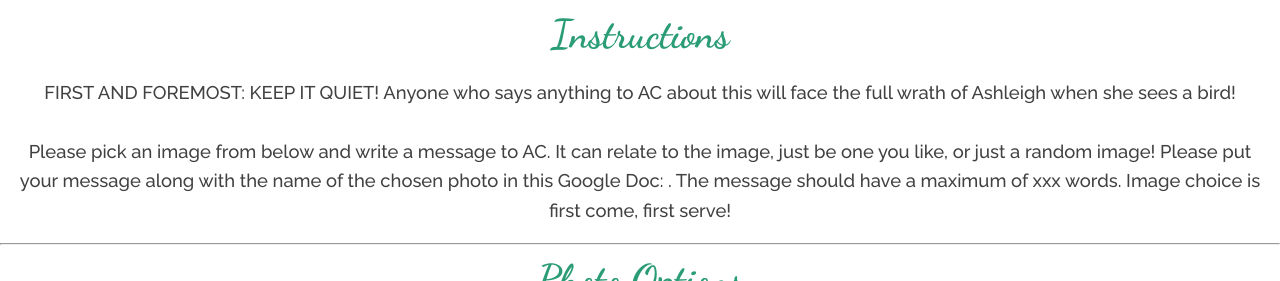
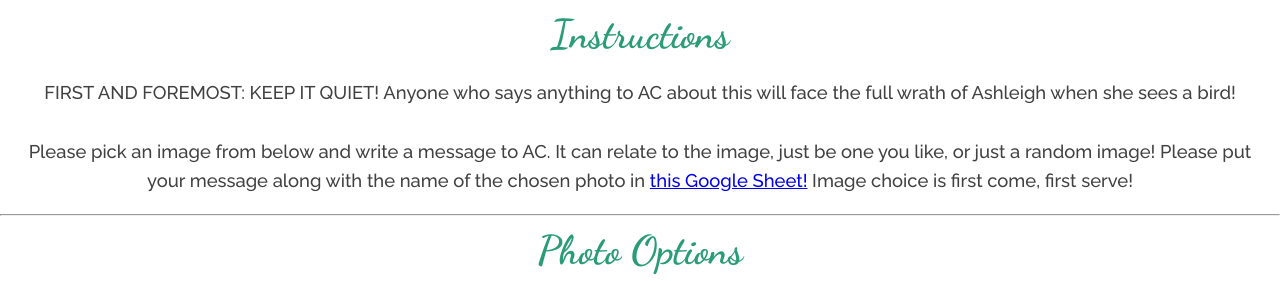
Before and after one commit to pineapplebrooks/acgift, a plain HTML site: page index.html in a window 1280 px wide. Shown: the top 281 px of the page. Drawn offline with Linux system fonts and the light colour scheme.

Commit message:
Update index.html

```diff
--- a/index.html
+++ b/index.html
@@ -8,7 +8,7 @@
     <style>
         @import url('https://fonts.googleapis.com/css2?family=Raleway:ital,wght@0,100;0,200;0,300;0,400;0,500;0,600;0,700;0,800;0,900;1,100;1,200;1,300;1,400;1,500;1,600;1,700;1,800;1,900&display=swap');
     </style>
-    <title>Air Conditioner - Photo Book</title>
+    <title>Air Conditioner Gift - Photo Gallery</title>
 </head>
 <body>
     <div id="content">
@@ -20,7 +20,7 @@
             <br />
             Please pick an image from below and write a message to AC. It can relate to the image, just be one
             you like, or just a random image! Please put your message along with the name of the chosen photo
-            in this Google Doc: . The message should have a maximum of xxx words.
+            in <a href="https://docs.google.com/spreadsheets/d/1uwnlC0Jeq5NvwZdDgH82Ol1lj704V_iutUSJleDCOVc/edit?usp=sharing">this Google Sheet!</a>
             Image choice is first come, first serve!
         </p>
         <hr />
```
